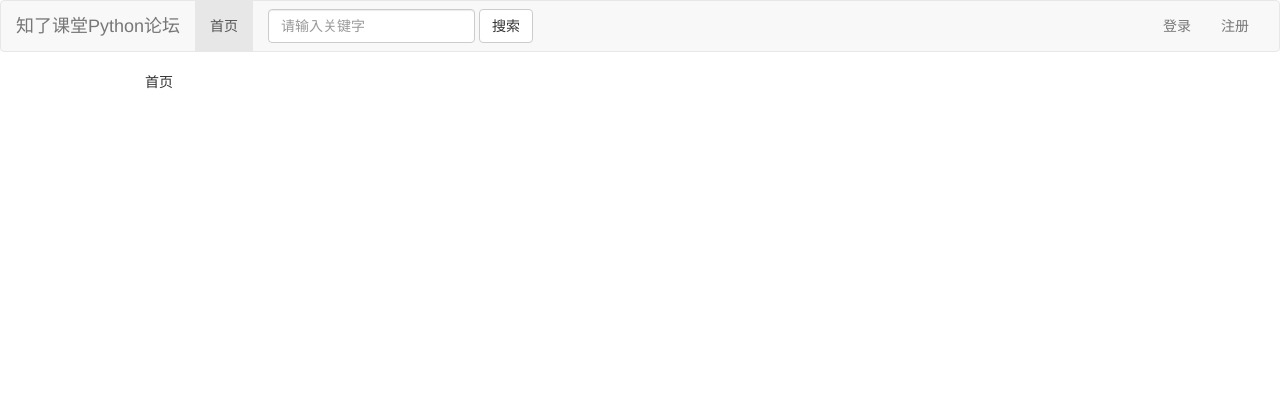
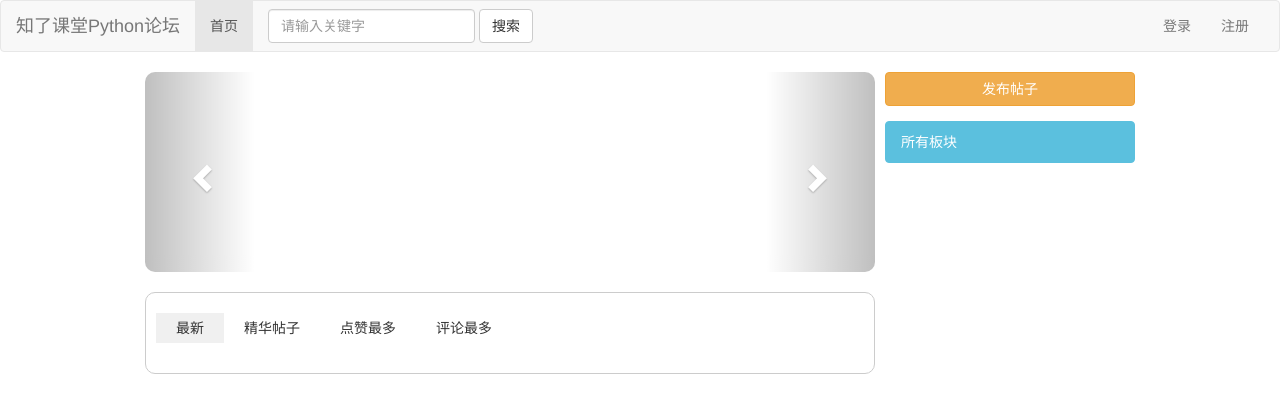
Before and after one commit to v1struggler/zhiliao_bbs, a Flask app: page / in a window 1280 px wide. Shown: the top 413 px of the page. Run offline with Flask 2, Linux system fonts and the light colour scheme; some libraries are stand-ins or nearby versions.

Commit message:
首页轮播图布局

```diff
--- a/templates/front/front_base.html
+++ b/templates/front/front_base.html
@@ -23,7 +23,7 @@
           <a class="navbar-brand" href="/">知了课堂Python论坛</a>
         </div>
 
-        <!-- Collect the nav links, forms, and other content for toggling -->
+        <!-- 导航栏 -->
         <div class="collapse navbar-collapse" id="bs-example-navbar-collapse-1">
           <ul class="nav navbar-nav">
             <li class="active"><a href="#">首页<span class="sr-only">(current)</span></a></li>
@@ -42,8 +42,8 @@
                 <li><a href="{{ url_for("front.signup") }}">注册</a></li>
             {% endif %}
           </ul>
-        </div><!-- /.navbar-collapse -->
-      </div><!-- /.container-fluid -->
+        </div>
+      </div>
     </nav>
     <div class="main-container">
         {% block body %}{% endblock %}
--- a/templates/front/front_index.html
+++ b/templates/front/front_index.html
@@ -8,5 +8,97 @@
 {% endblock %}
 
 {% block body %}
-     首页
+     <div class="lg-container">
+        <div id="carousel-example-generic" class="carousel slide index-banner" data-ride="carousel">
+          <!-- 指示器 -->
+          <ol class="carousel-indicators">
+            <li data-target="#carousel-example-generic" data-slide-to="0" class="active"></li>
+            <li data-target="#carousel-example-generic" data-slide-to="1"></li>
+            <li data-target="#carousel-example-generic" data-slide-to="2"></li>
+            <li data-target="#carousel-example-generic" data-slide-to="3"></li>
+          </ol>
+
+          <!-- 轮播图 -->
+          <div class="carousel-inner" role="listbox">
+{#              {% for banner in banners %}#}
+{#                  {% if loop.first %}#}
+{#                    <div class="item active">#}
+{#                  {% else %}#}
+{#                      <div class="item">#}
+{#                  {% endif %}#}
+{#                    <a href="{{ banner.link_url }}">#}
+{#                        <img src="{{ banner.image_url }}" alt="...">#}
+{#                    </a>#}
+{#                    </div>#}
+{#              {% endfor %}#}
+          </div>
+
+          <!-- 左右切换的控制按钮 -->
+          <a class="left carousel-control" href="#carousel-example-generic" role="button" data-slide="prev">
+            <span class="glyphicon glyphicon-chevron-left" aria-hidden="true"></span>
+            <span class="sr-only">Previous</span>
+          </a>
+          <a class="right carousel-control" href="#carousel-example-generic" role="button" data-slide="next">
+            <span class="glyphicon glyphicon-chevron-right" aria-hidden="true"></span>
+            <span class="sr-only">Next</span>
+          </a>
+        </div>
+
+        <div class="post-group" id="list">
+            <ul class="post-head">
+                <li class="active">
+                    <a href="/#list">最新</a>
+                </li>
+                <li>
+                    <a href="#">精华帖子</a>
+                </li>
+                <li>
+                    <a href="#">点赞最多</a>
+                </li>
+                <li>
+                    <a href="#">评论最多</a>
+                </li>
+            </ul>
+            <div class="post-list-group">
+                <ul class="post-list-ul">
+                    {% for post in posts %}
+                        <li>
+                            <div class="user-image-group">
+                                <img src="#" alt="">
+                            </div>
+                            <div class="post-info-group">
+                                <p class="post-title">
+                                    <a href="#">{{ post.title }}</a>
+                                    {% if post.highlight %}
+                                        <span class="label label-danger">精华帖</span>
+                                    {% endif %}
+                                </p>
+                                <p class="post-info">
+                                    <span>#</span>
+                                    <span>#</span>
+                                    <span>评论:0</span>
+                                    <span>阅读:0</span>
+                                </p>
+                            </div>
+                        </li>
+                    {% endfor %}
+                </ul>
+                <div class="page-group" style="text-align:center;">
+{#                    {{ pagination.links }}#}
+                </div>
+            </div>
+        </div>
+    </div>
+
+    <div class="sm-container">
+        <div class="form-group">
+            <a href="#" class="btn btn-warning btn-block">发布帖子</a>
+        </div>
+        <div class="list-group">
+          <a href="#" class="list-group-item active">所有板块</a>
+          {% for board in boards %}
+              <a href="#" class="list-group-item">#</a>
+          {% endfor %}
+        </div>
+    </div>
 {% endblock %}
```
